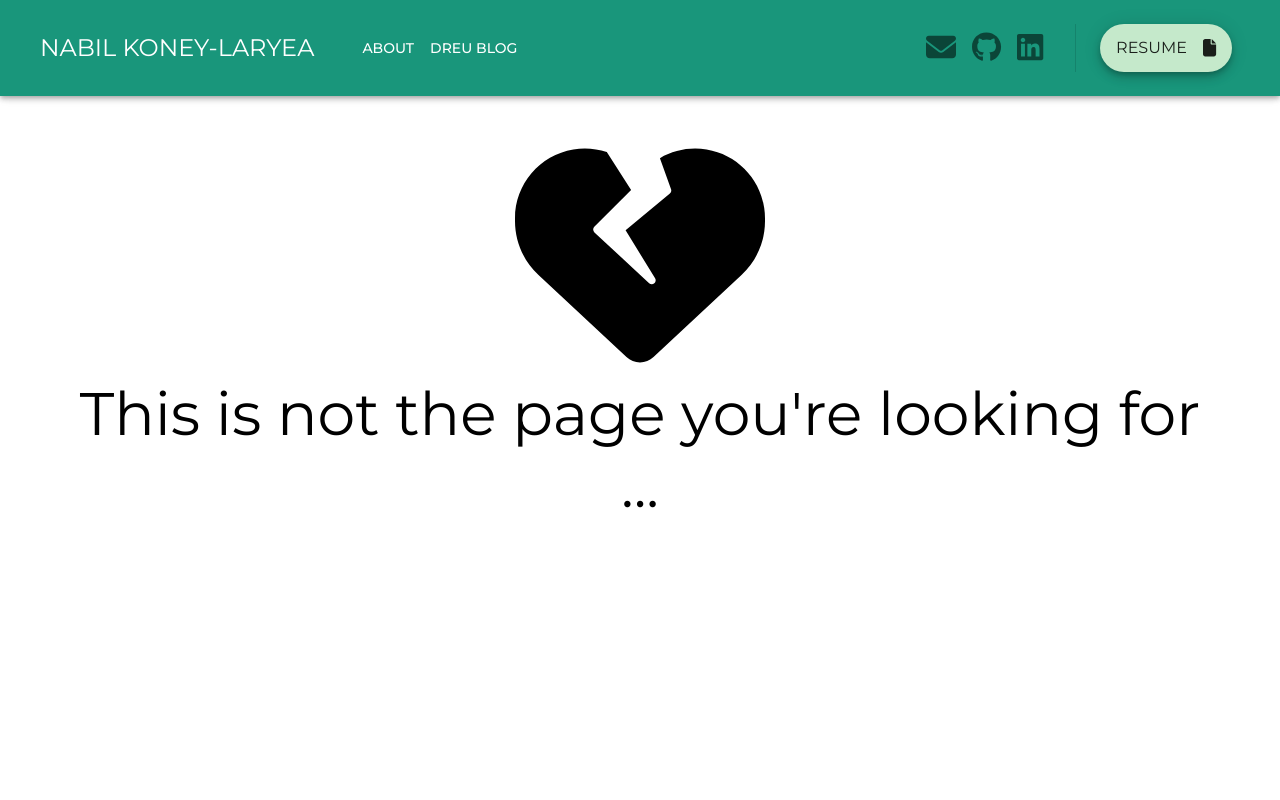
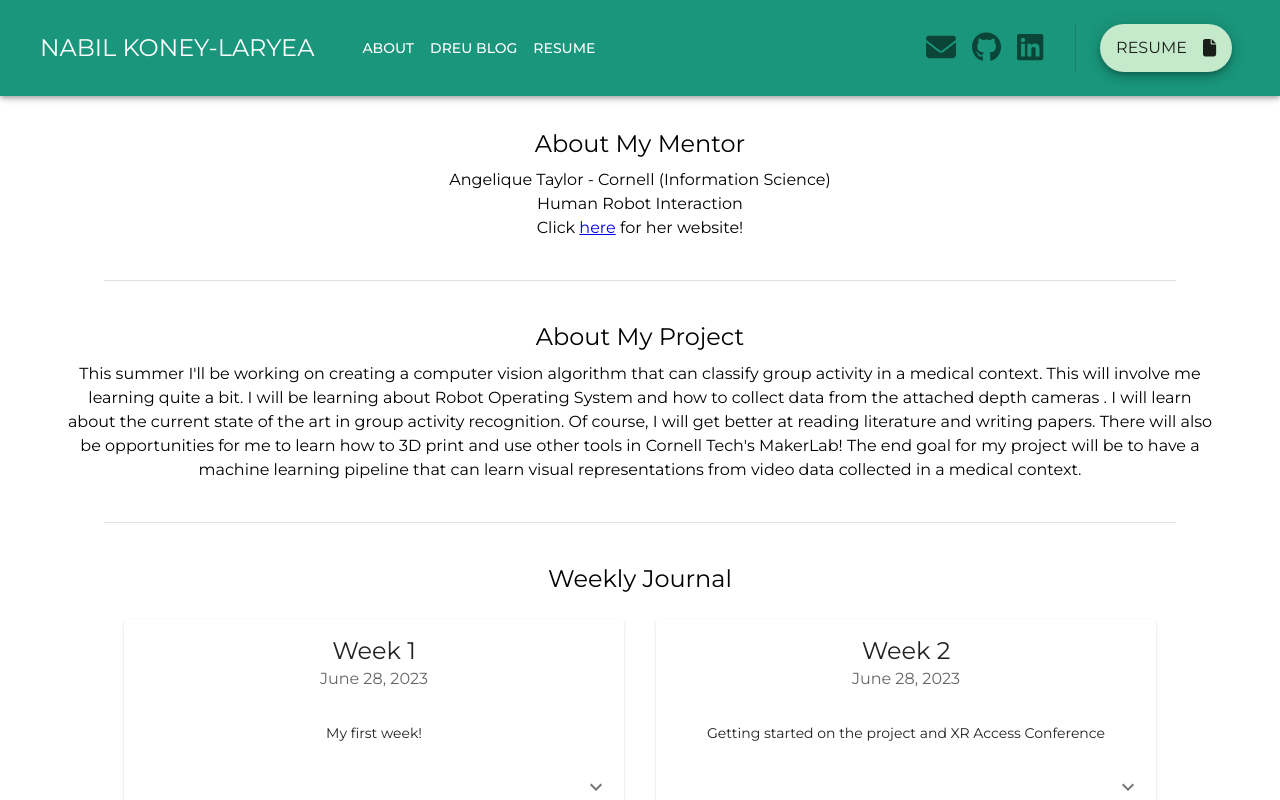
Before and after one commit to nabilkoneylaryea/nabilkoneylaryea.github.io, a React (Create React App) app: page /dreu-blog in a window 1280 px wide. Shown: the top 800 px of the page. Built offline with nearby package versions, Linux system fonts and the light colour scheme.

Commit message:
Code cleanup

```diff
--- a/src/App.js
+++ b/src/App.js
@@ -2,9 +2,7 @@ import React from 'react';
 import About from './pages/About';
 import Dreu from './pages/Dreu';
 import NoPage from './pages/NoPage';
-import Resume from './pages/Resume';
 import Header from './components/Header';
-import Footer from './components/Footer';
 import { Box, Container } from '@mui/material';
 import { BrowserRouter, Route, Routes } from 'react-router-dom';
 import { ThemeProvider, createTheme } from '@mui/material';
@@ -40,7 +38,10 @@ function App() {
 								<Route path='/'>
 									<Route index element={<About />} />
 									{/* <Route path='resume' element={<Resume />} /> */}
-									<Route path='dreu' element={<Dreu />} />
+									<Route
+										path='dreu-blog'
+										element={<Dreu />}
+									/>
 									<Route path='*' element={<NoPage />} />
 								</Route>
 							</Routes>
--- a/src/components/BlogPost.js
+++ b/src/components/BlogPost.js
@@ -3,20 +3,14 @@ import { styled } from '@mui/material/styles';
 import {
 	Card,
 	CardHeader,
-	CardMedia,
 	CardContent,
 	CardActions,
 	Collapse,
-	Avatar,
 	IconButton,
 	Typography,
 	Grid,
 } from '@mui/material';
-import { red } from '@mui/material/colors';
-import FavoriteIcon from '@mui/icons-material/Favorite';
-import ShareIcon from '@mui/icons-material/Share';
 import ExpandMoreIcon from '@mui/icons-material/ExpandMore';
-import MoreVertIcon from '@mui/icons-material/MoreVert';
 
 const ExpandMore = styled((props) => {
 	const { expand, ...other } = props;
--- a/src/components/Contact.js
+++ b/src/components/Contact.js
@@ -2,7 +2,6 @@ import React from 'react';
 import {
 	Box,
 	IconButton,
-	Button,
 	Stack,
 	Tooltip,
 	Divider,
--- a/src/components/Header.js
+++ b/src/components/Header.js
@@ -4,7 +4,6 @@ import Toolbar from '@mui/material/Toolbar';
 import Typography from '@mui/material/Typography';
 import useScrollTrigger from '@mui/material/useScrollTrigger';
 import Box from '@mui/material/Box';
-import Container from '@mui/material/Container';
 import Slide from '@mui/material/Slide';
 import Divider from '@mui/material/Divider';
 import Drawer from '@mui/material/Drawer';
@@ -39,8 +38,8 @@ function HideOnScroll(props) {
 const drawerWidth = 240;
 const navItems = [
 	{ route: '', name: 'About' },
-	{ route: 'dreu', name: 'DREU Blog' },
-	// { route: 'resume', name: 'Resume' },
+	{ route: 'dreu-blog', name: 'DREU Blog' },
+	{ route: 'resume', name: 'Resume' },
 ];
 
 export default function Header(props) {
--- a/src/components/ImageGrid.js
+++ b/src/components/ImageGrid.js
@@ -1,5 +1,5 @@
 import React from 'react';
-import { Box, ImageList, ImageListItem } from '@mui/material';
+import { ImageList, ImageListItem } from '@mui/material';
 
 export default function ImageGrid() {
 	return (
--- a/src/pages/About.js
+++ b/src/pages/About.js
@@ -1,8 +1,7 @@
 import React from 'react';
 import { Typography } from '@mui/material';
-import LoremIpsum from '../components/LoremIpsum';
 import ImageGrid from '../components/ImageGrid';
-import { Grid, Stack } from '@mui/material';
+import { Grid } from '@mui/material';
 
 function About() {
 	return (
--- a/src/pages/Dreu.js
+++ b/src/pages/Dreu.js
@@ -58,7 +58,7 @@ const posts = [
 		header: 'Week 10',
 		subheader: 'TBD',
 		summary: 'Check back later!',
-	},
+	}
 ];
 
 export default function Dreu() {
```
